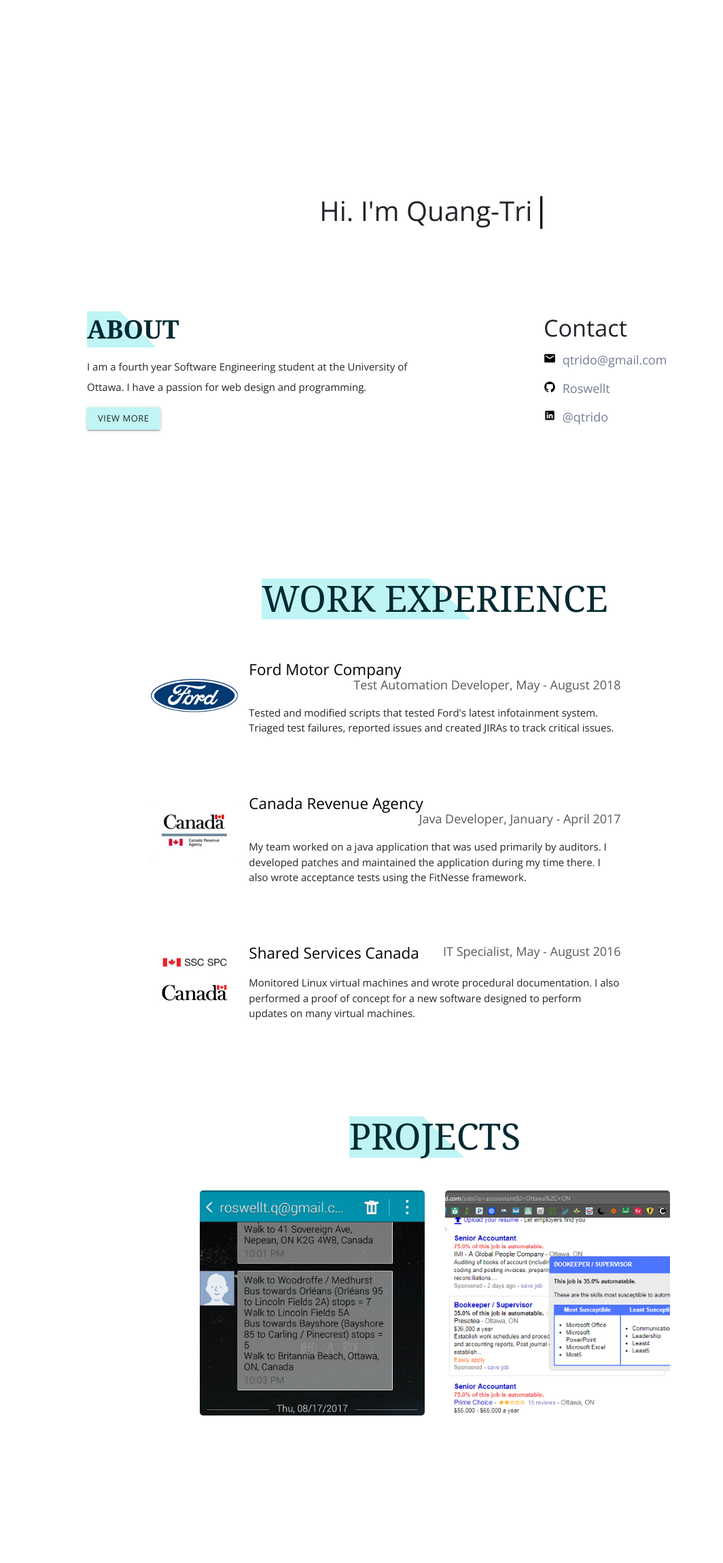
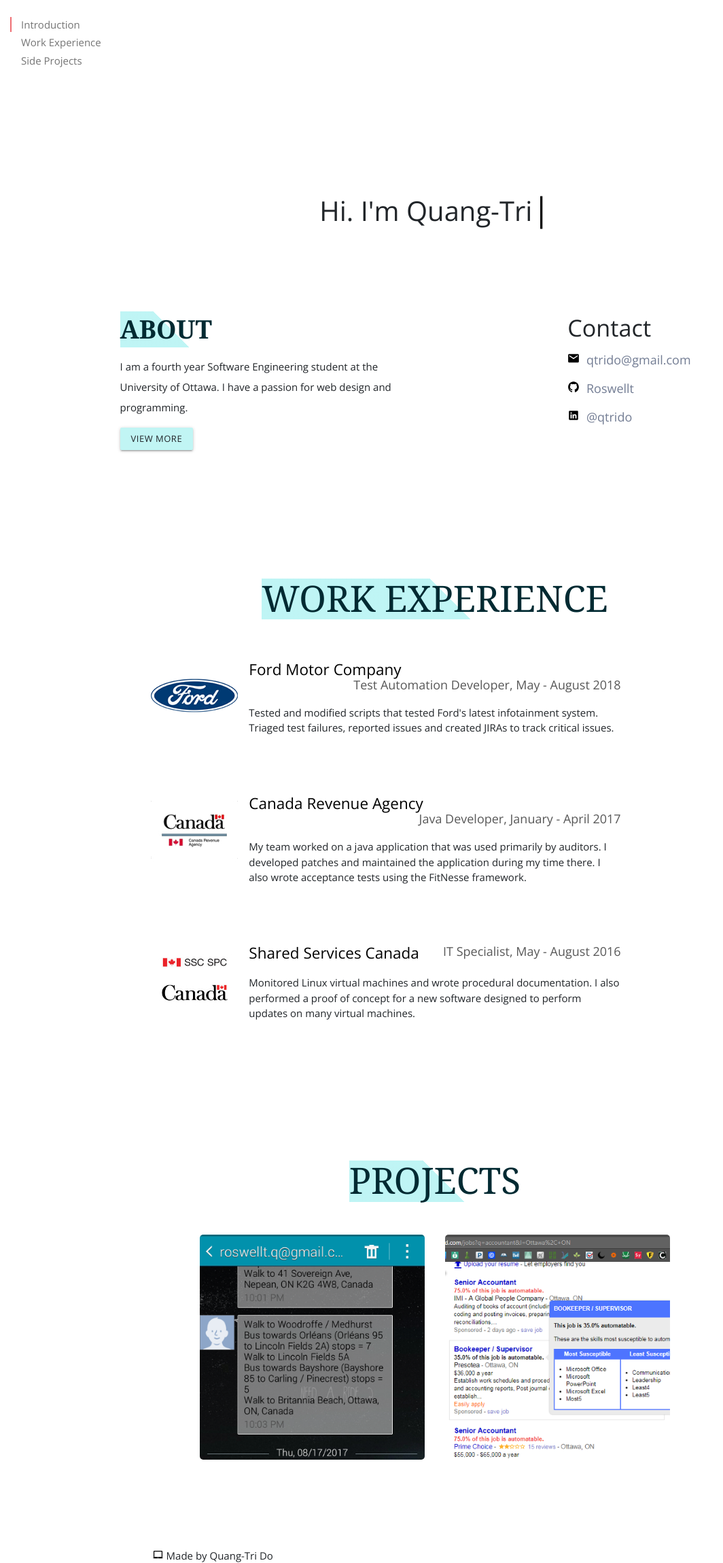
Before and after one commit to Roswellt/Roswellt.github.io, a plain HTML site: page index.html in a window 1280 px wide. Shown: the whole page at 68% size, without its empty margins (0-1064 px from the left). Before the commit the page ends 2172 px from the top, so only its background shows below. Drawn offline with nearby package versions, Linux system fonts and the light colour scheme.

Commit message:
sticky navbar test

```diff
--- a/index.html
+++ b/index.html
@@ -15,12 +15,20 @@
 </head>
 <body>
 
+  <div class="col hide-on-small-only m3 12 navbar">
+    <ul class="section table-of-contents">
+      <li><a href="#introduction">Introduction</a></li>
+      <li><a href="#work-experience">Work Experience</a></li>
+      <li><a href="#side-projects">Side Projects</a></li>
+    </ul>
+  </div>
+
   <div class="preface-container section scrollspy" id="introduction">
     <div class="container preface text-center">
       <p class="type-first">Hi. I'm Quang-Tri<span class="blinking-cursor">|</span></p>
     </div>
     <div class="row about">
-      <div class="col-md-6 about">
+      <div class="col s7 offset-s1 about">
         <h2>About</h2>
         <p>I am a fourth year Software Engineering student at the University of Ottawa. I have a passion for web design and programming.</p>
         <p class="read-more">I like working on personal projects in my free time, or taking online courses to learn about new things.
@@ -29,7 +37,7 @@
         <p class="read-more">My greatest accomplishment is my elementary school's chess championship trophy</p>
         <a class="waves-effect custom-color-1 btn-small read-more-btn">VIEW MORE</a>
       </div>
-      <div class="col-md-6 contacts">
+      <div class="col s2 offset-s2 contacts">
         <h4>Contact</h4>
         <ul>
           <li>
@@ -101,8 +109,7 @@
       </div>
   </div>
 
-  <div class="outer-container section scrollspy" id="side-projects">
-    <div class="container side-projects">
+  <div class="container side-projects section scrollspy" id="side-projects">
     <div class="center-wrap">
       <h2>Projects</h2>
     </div>
@@ -129,7 +136,6 @@
         </div>
       </div>
       <div class="col-md-1"></div>
-      </div>
     </div>
   </div>
 
@@ -178,6 +184,12 @@
       </div>
     </div>
   </div>
+
+  <div class="row">
+    <div class="col s10 offset-s2">
+      <ion-icon name="laptop" class="contacts-icon"></ion-icon><span>Made by Quang-Tri Do</span>
+    </div>
+  </div>
   <!-- <div class="socials-container">
     <div class="socials">
       <a class="pop-up" href="mailto:qtrido@gmail.com"><img class="pop-up" src="images/gmail.png"></a>
--- a/resume_css.css
+++ b/resume_css.css
@@ -18,6 +18,18 @@
   background-color: #c1f5f4 !important;
 }
 
+.custom-color-2 {
+  background-color: #ecf1f7 !important;
+}
+
+.page-footer {
+  padding: 0 !important;
+}
+
+.page-footer .container {
+  color: black;
+}
+
 h2 {
   text-transform: uppercase;
   color: #002a32;
@@ -27,6 +39,11 @@
   text-align: center;
   background-image: linear-gradient(45deg,rgba(0,214,214,.25) 54%,transparent 54%,transparent 100%);
   display: inline;
+}
+
+.navbar {
+  position: fixed;
+  right: 0;
 }
 
 /* Card shadow */
@@ -135,7 +152,7 @@
 /* Work Experience CSS */
 .work-experience {
   height: auto;
-  padding-bottom: 5vh;
+  padding-bottom: 10vh !important;
 }
 
 .job-name {
@@ -170,7 +187,7 @@
 /* Side projects CSS */
 
 .side-projects {
-  padding-bottom: 2%;
+  padding-bottom: 10vh !important;
   height: auto;
   width: 100%;
 }
```
Lines whose indentation alone changed are shown as unchanged.
